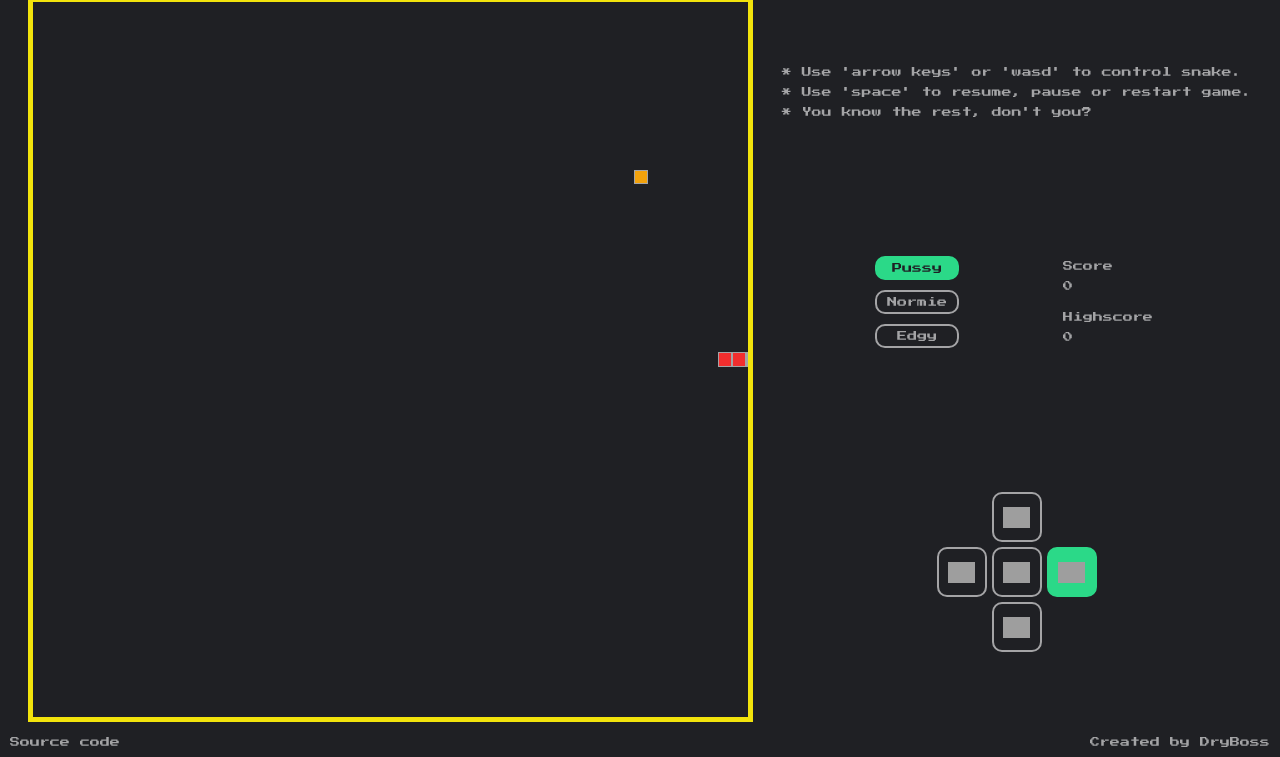
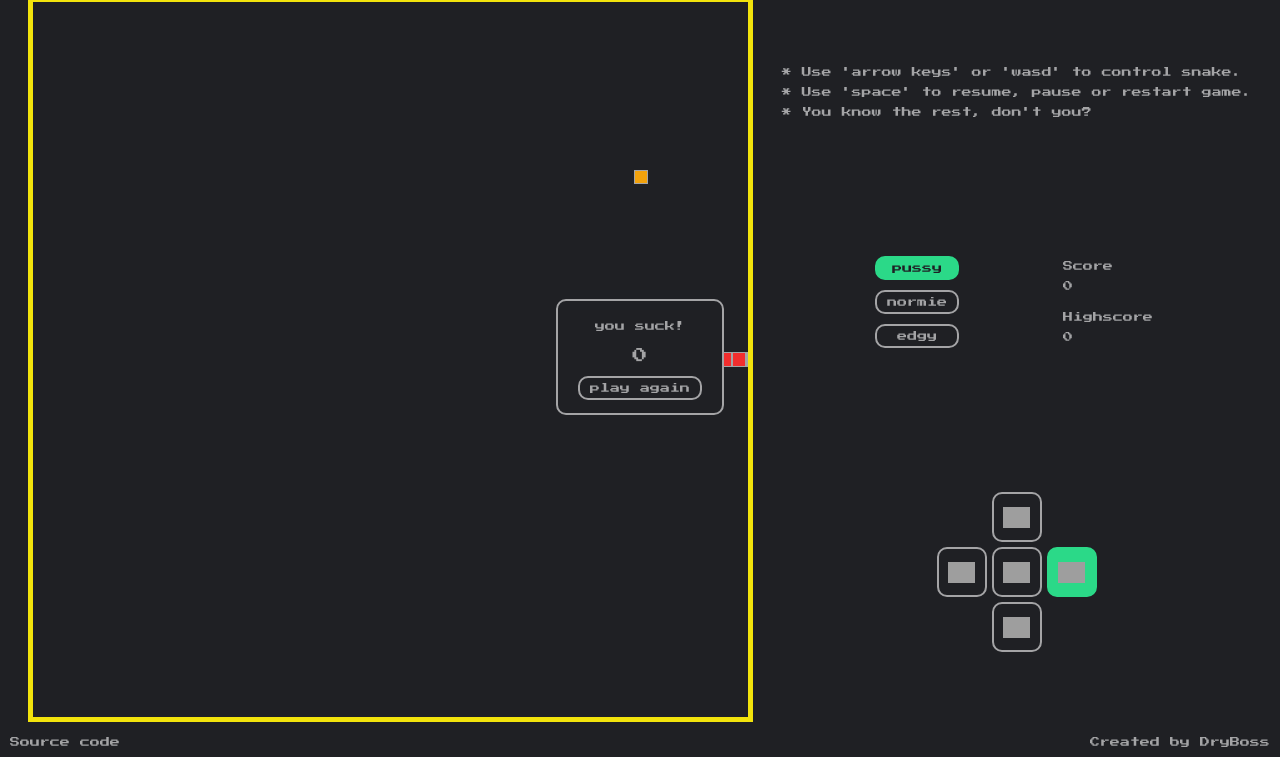
Before and after one commit to DryBoss/snake-game, a plain HTML site: page index.html in a window 1280 px wide. Shown: the part 43-800 px from the top of the page. Drawn offline with Linux system fonts and the light colour scheme; grey boxes are pictures that could not be loaded.

Commit message:
almost done 2

```diff
--- a/index.html
+++ b/index.html
@@ -31,6 +31,12 @@
     <div class="game-board">
 
     </div>
+    <div class="death-menu">
+      <p id="death-message">
+        you are the best<br><span>69</span>
+      </p>
+      <button>play again</button>
+    </div>
     <div class="game-control">
       <div class="help">
         <p>
@@ -45,9 +51,9 @@
           <p id="high-score">Highscore <br class="br"><span>0</span></p>
         </div>
         <div class="choose">
-          <button id="easy">Pussy</button>
-          <button id="medium">Normie</button>
-          <button id="hard">Edgy</button>
+          <button id="easy">pussy</button>
+          <button id="medium">normie</button>
+          <button id="hard">edgy</button>
         </div>
       </div>
       <div class="control">
--- a/main/js/control.js
+++ b/main/js/control.js
@@ -149,7 +149,7 @@ function snakeDirectionChange (direction) {
 }
 
 //game status change function
-function gameStatusChange () {
+export function gameStatusChange () {
   if (universalStatus === "resumed") {
     gameStatus = "pause"
     playButton.classList.add("play");
--- a/main/js/snake.js
+++ b/main/js/snake.js
@@ -1,6 +1,6 @@
 import { gameBoard } from "./main.js"
 import { pointPosition, generatePointBox, drawPointBoxOn as drawPointOn } from "./point.js"
-import { playButton, gameDifficulty } from "./control.js"
+import { playButton, gameDifficulty, gameStatusChange } from "./control.js"
 import { obstacles } from "./obstacle.js";
 
 //game variables
@@ -21,7 +21,18 @@ if (localStorage.getItem("highScore")) {
   localStorage.setItem("highScore", 0);
 }
 
+//death menu
+const deathMenu = document.querySelector(".death-menu");
+const deathMessage = document.querySelector("#death-message");
+export const deathMenuPlayAgain = document.querySelector(".death-menu button");
+
+deathMenuPlayAgain.addEventListener('click', () => gameStatusChange());
+
+let deathMessageGenarated = "keep trying!";
+
 export function restartSnake() {
+  deathMenu.style.display = "none";
+
   score = 0;
   showScore.innerHTML = score;
 
@@ -62,7 +73,13 @@ export function updateSnakeBodyParts (snakeMovementDirection) {
 
   //checking head if it has consumed any point box. if yes, generating new point & expanding snake body
   if (snakeBody[0].x === pointPosition.x && snakeBody[0].y === pointPosition.y) {
-    score++;
+    if (gameDifficulty === "easy") {
+      score++;
+    } else if (gameDifficulty === "medium") {
+      score += 2
+    } else {
+      score += 4
+    }
     showScore.innerHTML = score;
     if (score > localStorage.getItem("highScore")) {
       showHighScore.innerHTML = score;
@@ -102,6 +119,21 @@ export function updateSnakeBodyParts (snakeMovementDirection) {
     )
   ) {
     snakeStatus = "dead"
+
+    if (score < 10){
+      deathMessageGenarated = "you suck!"
+    } else if (score <= localStorage.getItem("highScore")/2) {
+      deathMessageGenarated = "keep trying!"
+    } else if (score == localStorage.getItem("highScore")) {
+      deathMessageGenarated = "you are the best!"
+    } else if (score > localStorage.getItem("highScore")/2) {
+      deathMessageGenarated = "you got this!"
+    }
+
+    deathMessage.innerHTML = deathMessageGenarated + "<br><span>" + score + "</span>"
+    deathMenu.style.display = "block";
+
+
     playButton.classList.add("reset");
     playButton.classList.remove("pause");
   }
--- a/scss/main.scss
+++ b/scss/main.scss
@@ -59,6 +59,7 @@ h1 {
   display: grid;
   grid-template-rows: repeat(51, 1fr);
   grid-template-columns: repeat(51, 1fr);
+  position: relative;
   width: 100vw;
   height: 100vw;
   border: 5px solid #F2E30C;
@@ -74,6 +75,29 @@ h1 {
 .obstacle {
   background-color: #F2E30C;
 }
+  //death menu
+  .death-menu {
+    display: none;
+    position: absolute;
+    top: 50%;
+    left: 50%;
+    transform: translate(-50%, -50%);
+    padding: 10px 20px;
+    text-align: center;
+    line-height: 30px;
+    background-color: $background;
+    border: 2px solid $text;
+    border-radius: 10px;
+  }
+
+  .death-menu span {
+    font-size: 1.5rem;
+  }
+
+  .death-menu button {
+    padding: 5px 10px;
+  }
+
 //game control
 .game-control {
   display: flex;
```
Also changed, not shown: main/css/main.css.
